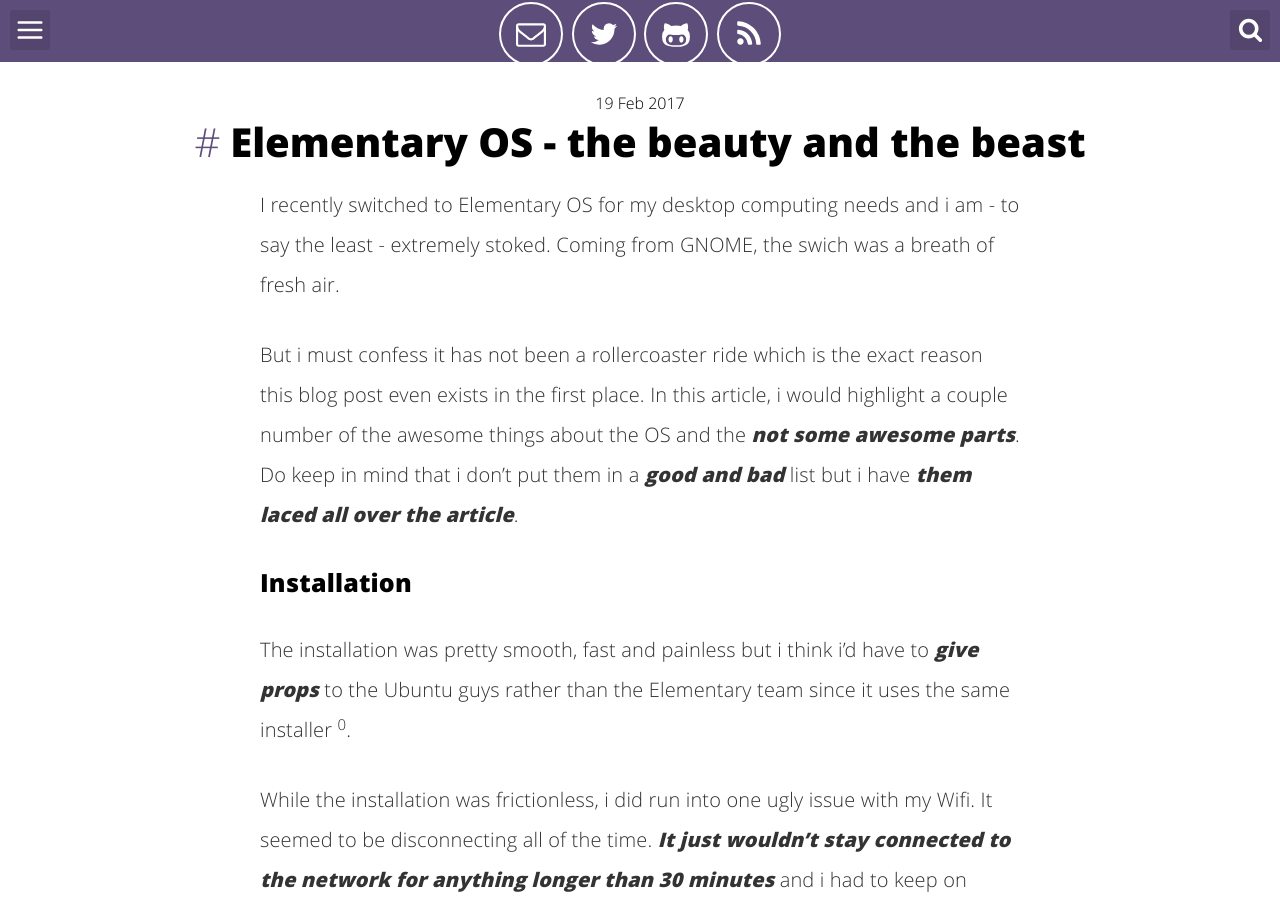
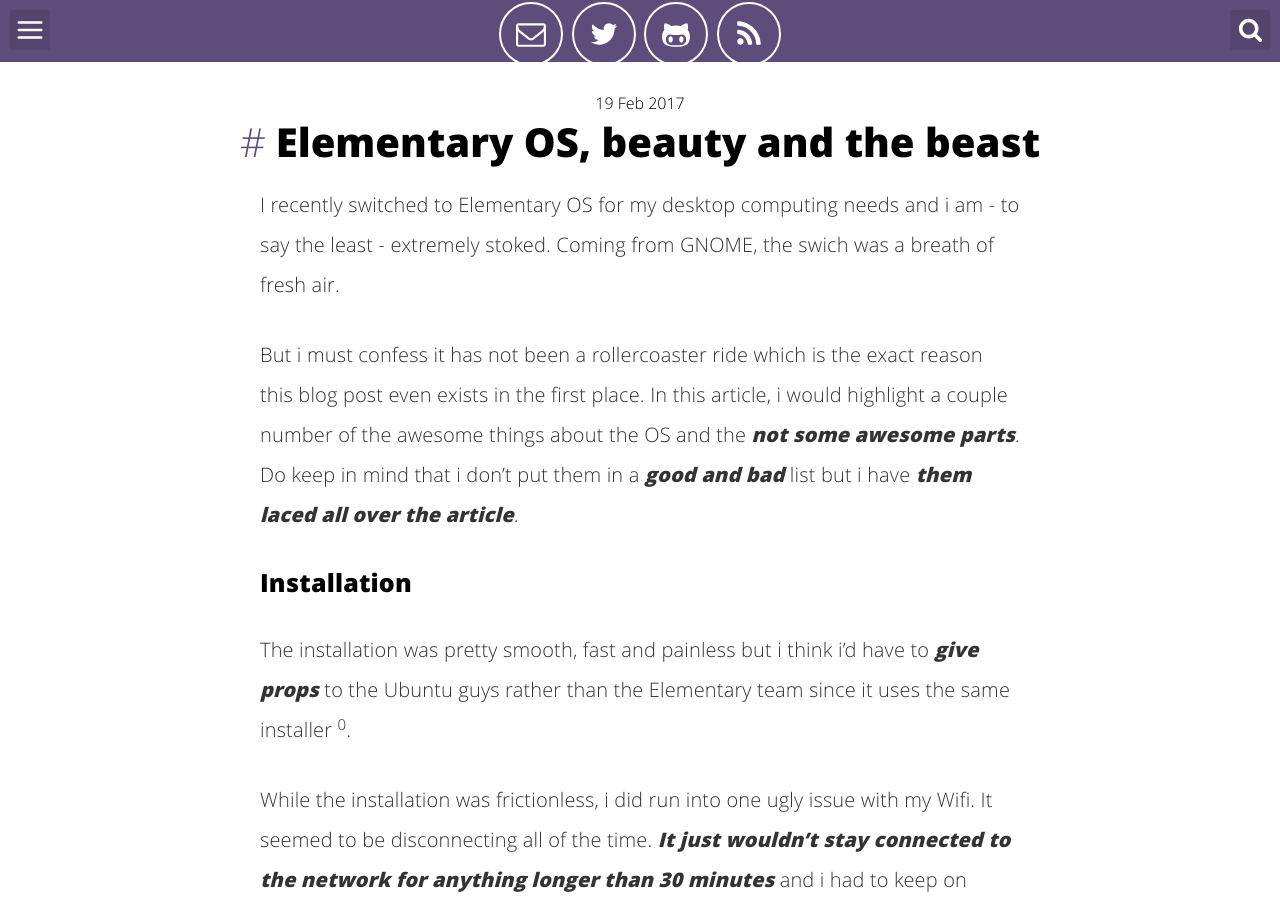
Before and after one commit to adelowo/portfolio, a Jekyll site: the page built from _posts/2017-02-19-switching-to-elementaryos.md, in a window 1280 px wide and 900 px high. Built offline with Jekyll 4.4.1, drawn with Linux system fonts in a browser that asks for light colours; comment, search, counter and statistics services are not loaded.

Commit message:
Little fixes

```diff
--- a/_posts/2017-02-19-switching-to-elementaryos.md
+++ b/_posts/2017-02-19-switching-to-elementaryos.md
@@ -3,7 +3,7 @@
 layout : post
 description : A review of Elementary os
 tags : linux
-title : Elementary OS - the beauty and the beast
+title : Elementary OS, beauty and the beast
 
 ---
 
```
Also changed, not shown: _posts/2016-06-17-on-development-and-production-environment-parity.md (+1 -1 lines).
